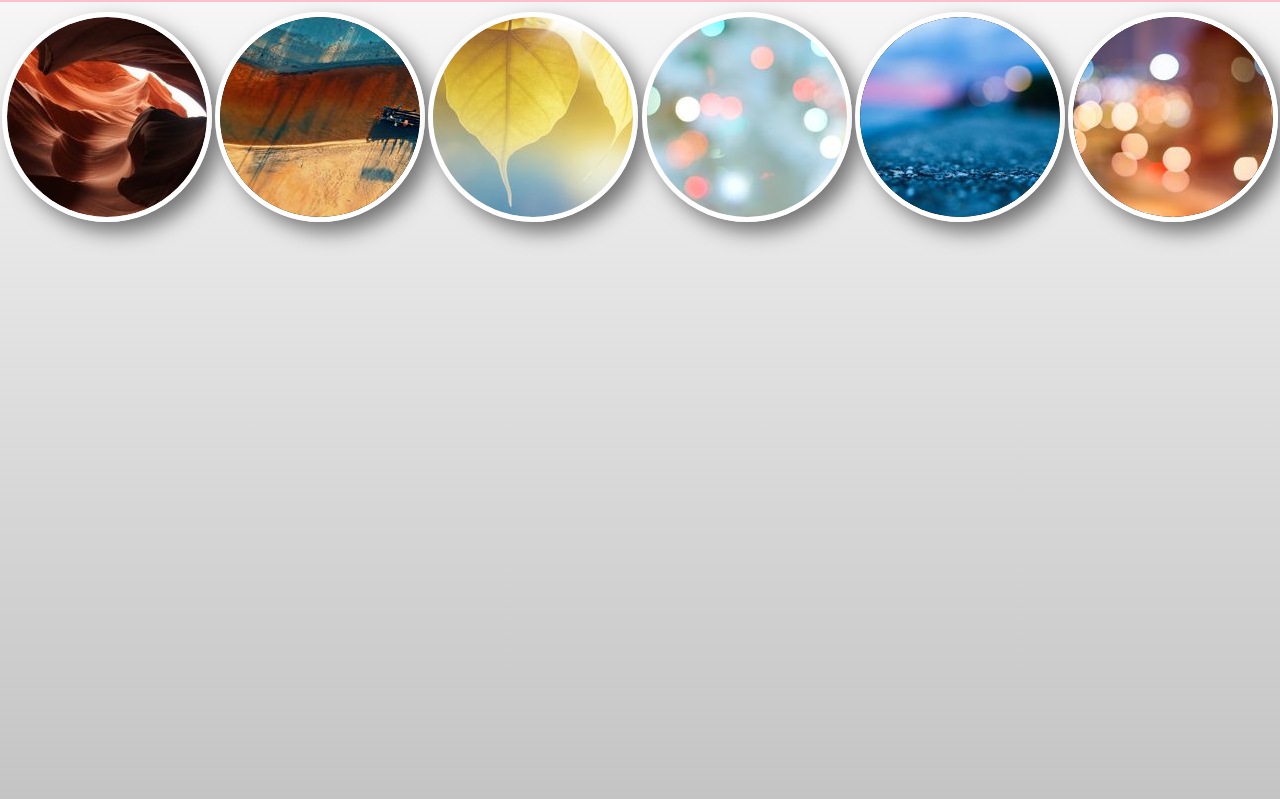
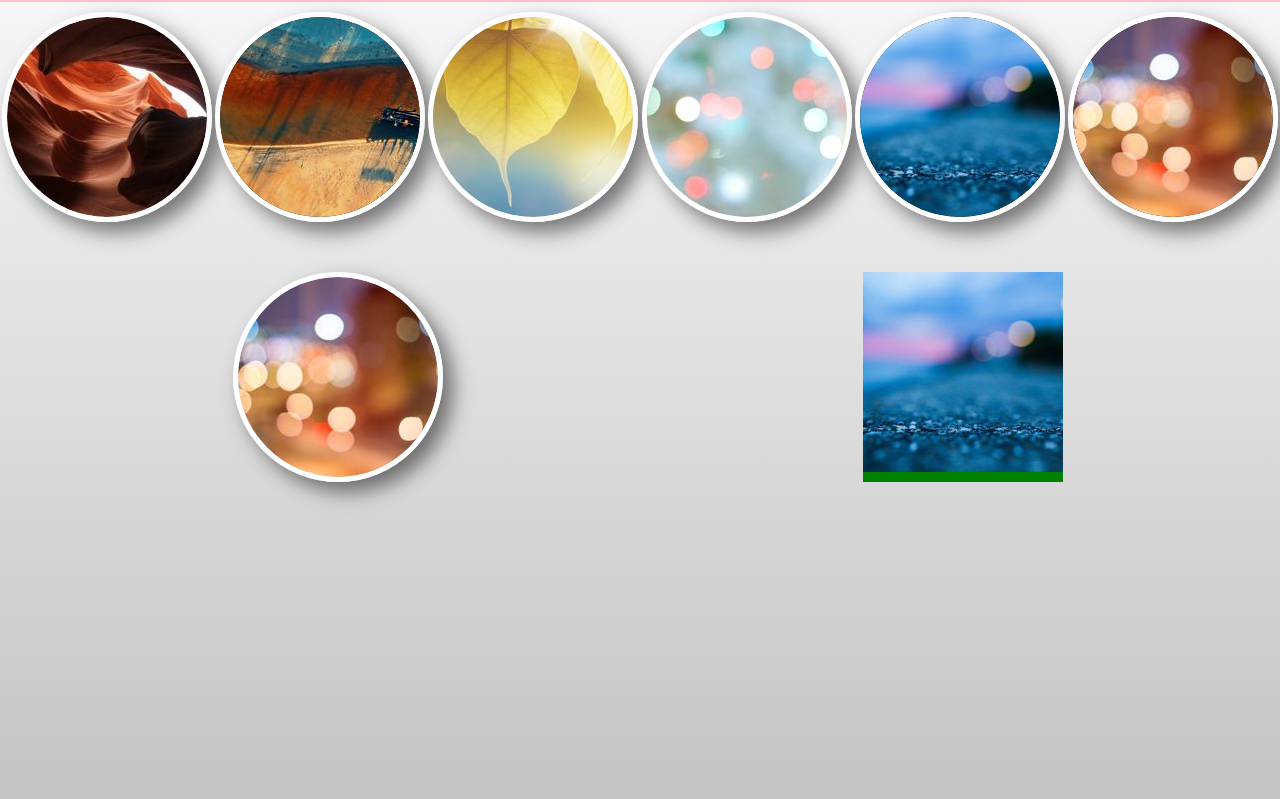
Before and after one commit to charansinghrana45/angularapp, a CodeIgniter app: a page that uses backend/application/views/welcome_animation.php in a window 1280 px wide. Shown: the part 81-880 px from the top of the page. Run offline with CodeIgniter, Linux system fonts and the light colour scheme.

Commit message:
animation effect new

```diff
--- a/backend/application/views/welcome_animation.php
+++ b/backend/application/views/welcome_animation.php
@@ -37,6 +37,7 @@
 			display: flex;
 			margin-top: 10px;
 			justify-content: space-around;
+			flex-wrap: wrap;
 		}
 
 		.text {
@@ -163,6 +164,36 @@
 			box-shadow: none;
 		}
 
+		div.effect7 {
+			/*animation: drive 5s ease-in infinite;*/
+			top: 50px;
+			left: 15px;
+		}
+
+		@keyframes drive {
+			from {
+				left: 0;
+			}
+
+			to {
+				left: 500px;
+			}
+		}
+
+		div.effect8 {
+			position: relative;
+			top: 50px;
+			background-color: green;
+		}
+
+		div.effect8 img {
+			transition: transform 200ms ease-in;
+		}
+
+		div.effect8:hover img{
+			transform:translate(180px,180px) rotate(45deg);
+		}
+
 	</style>
 </head>
 <body>
@@ -195,7 +226,14 @@
 			<img src="<?php echo base_url('assets/images/abstract-6.jpeg'); ?>">
 			<div class="text">Superb</div>
 		</div>
+		<div class="box effect7">
+			<img src="<?php echo base_url('assets/images/abstract-6.jpeg'); ?>">
+		</div>
+		<div class="effect8">
+			<img src="<?php echo base_url('assets/images/abstract-5.jpeg'); ?>">
+		</div>
 	</div>
+
 </section>
 </body>
 </html>
```
